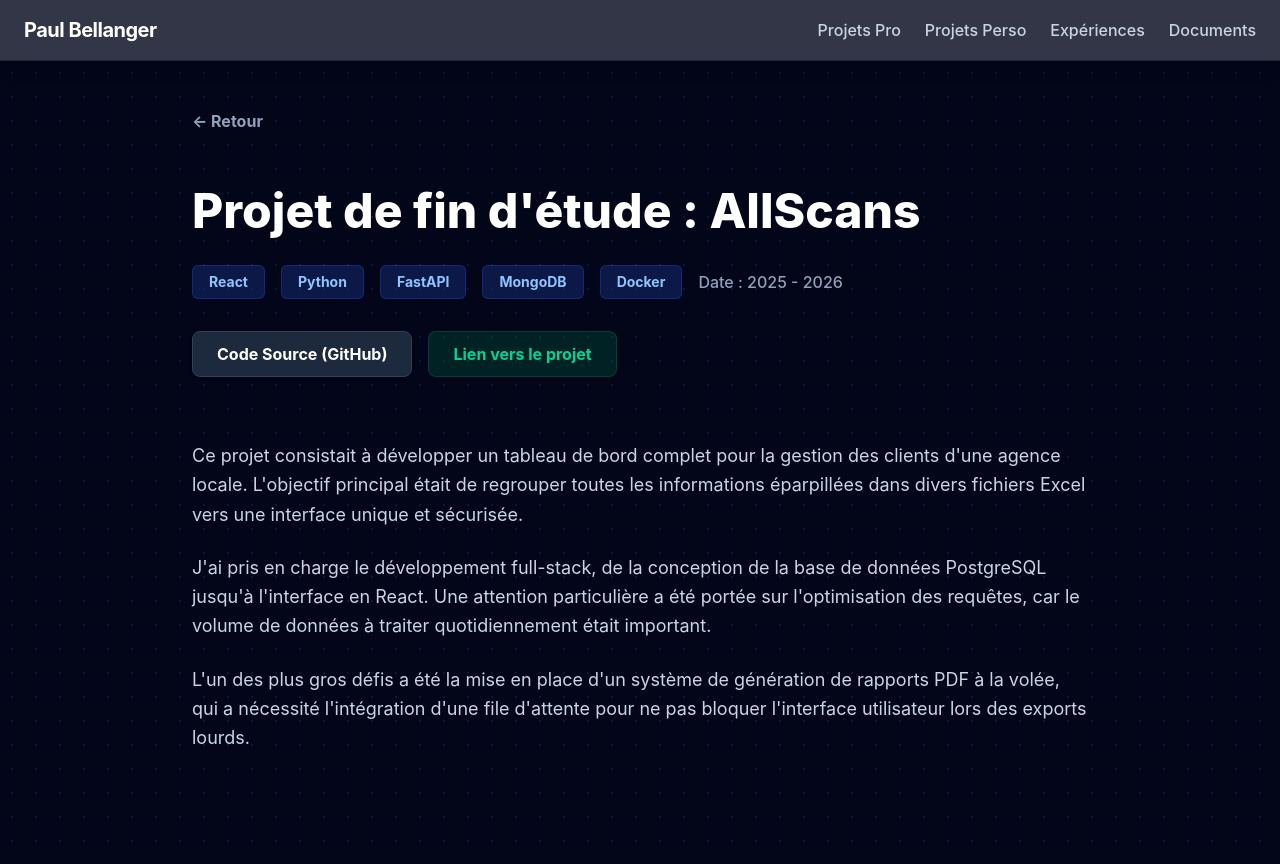
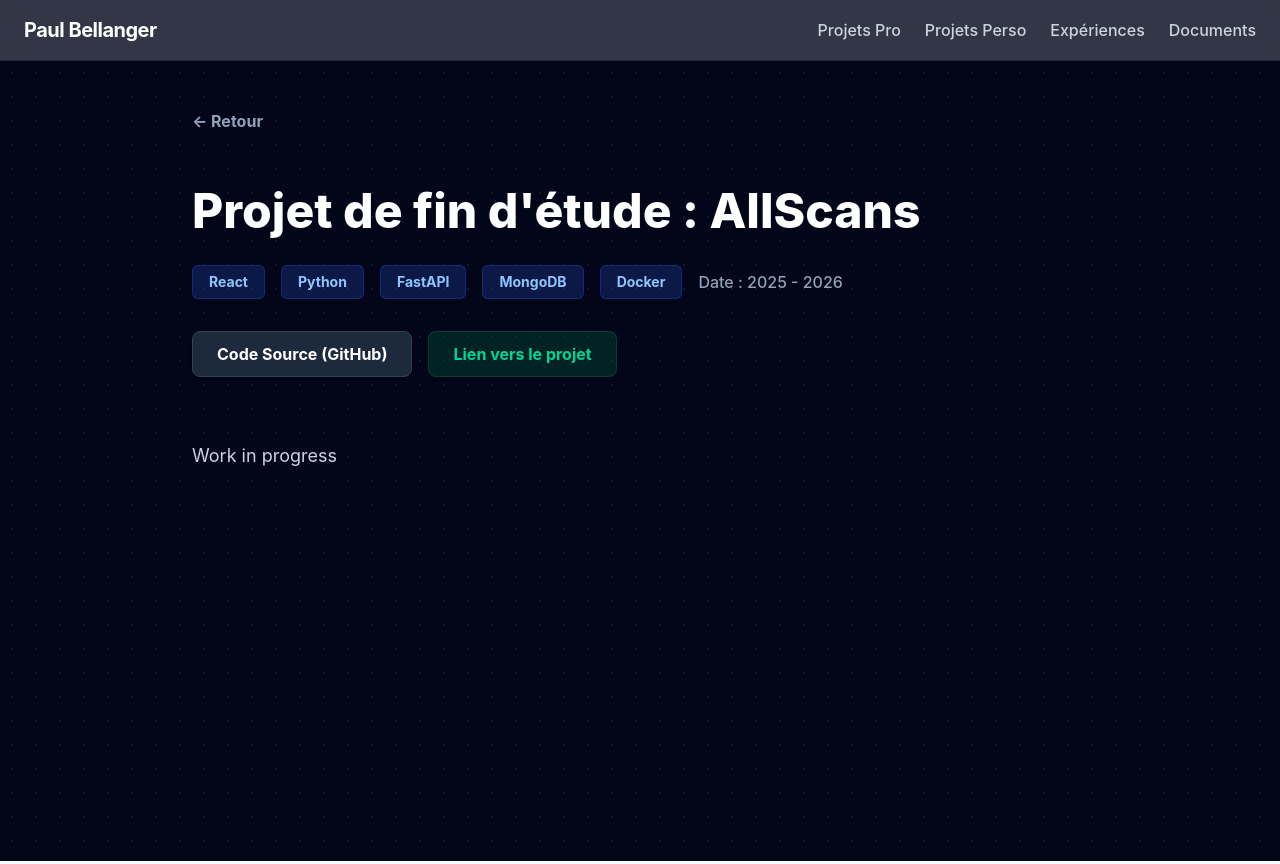
Before and after one commit to Methdec/Portfolio, a React (Vite) app: page /projet/allscans in a window 1280 px wide. Built offline with nearby package versions, Linux system fonts and the light colour scheme.

Commit message:
fix temporaire

```diff
--- a/src/data/projects.js
+++ b/src/data/projects.js
@@ -7,17 +7,11 @@ export const projectsData = {
       title: 'Projet de fin d\'étude : AllScans',
       tech: 'React / Python / FastAPI / MongoDB / Docker',
       date: '2025 - 2026',
-      images: [
-        'https://via.placeholder.com/800x400?text=Dashboard+Image+1',
-        'https://via.placeholder.com/400x300?text=Dashboard+Image+2',
-        'https://via.placeholder.com/400x300?text=Dashboard+Image+3'
+      images: [],
+      content: [
+        "Work in progress"
       ],
-      content: [
-        "Ce projet consistait à développer un tableau de bord complet pour la gestion des clients d'une agence locale. L'objectif principal était de regrouper toutes les informations éparpillées dans divers fichiers Excel vers une interface unique et sécurisée.",
-        "J'ai pris en charge le développement full-stack, de la conception de la base de données PostgreSQL jusqu'à l'interface en React. Une attention particulière a été portée sur l'optimisation des requêtes, car le volume de données à traiter quotidiennement était important.",
-        "L'un des plus gros défis a été la mise en place d'un système de génération de rapports PDF à la volée, qui a nécessité l'intégration d'une file d'attente pour ne pas bloquer l'interface utilisateur lors des exports lourds."
-      ],
-      githubLink: 'https://github.com/votre-profil/dashboard',
+      githubLink: 'https://github.com/Methdec/All_Scans',
       demoLink: 'https://demo-dashboard.com'
     },
     {
@@ -43,7 +37,7 @@ export const projectsData = {
       documents: []
     },
     {
-      id: 'tamagotchi-esp32',
+      id: 'tamagotchi',
       title: 'Console Tamagotchi & Mini-RPG',
       tech: 'ESP32 / C++ / Impression 3D / Pixel Art',
       date: '2024',
```
